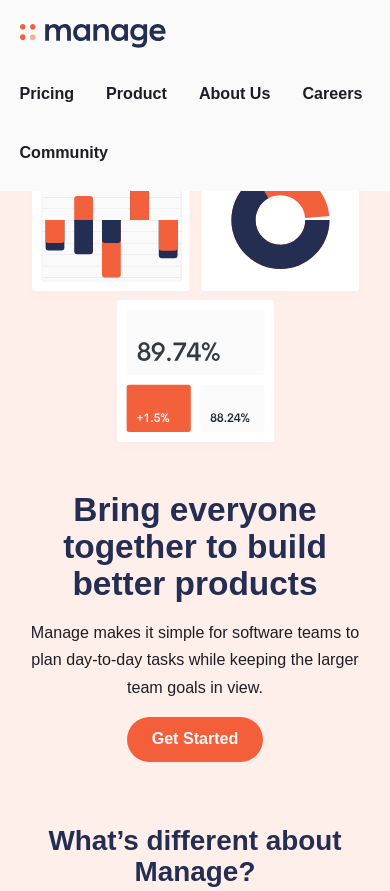
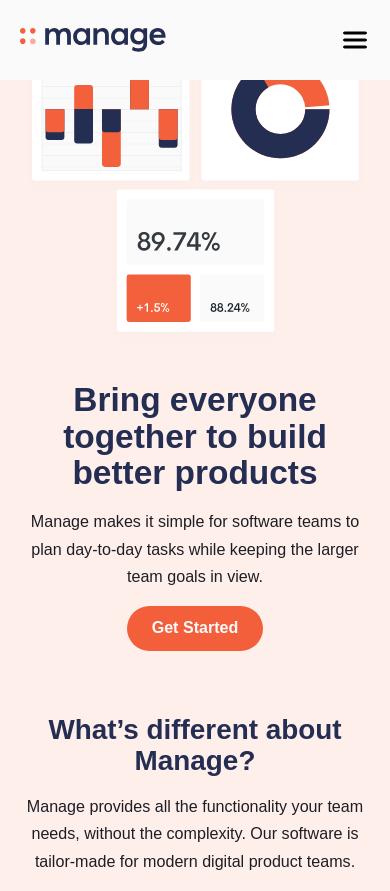
Before and after one commit to dwhenson/frontendmentor-manage, a website with bundled scripts: page index.html in a window 390 px wide. Shown: the top 891 px of the page. Built offline with nearby package versions, Linux system fonts and the light colour scheme; files whose address does not match are found by name; a web font is replaced by a local one.

Commit message:
☑️ ADD: New blocks and JS files

```diff
--- /dev/null
+++ b/js/burger-menu.js
@@ -0,0 +1,145 @@
+import getFocusableElements from "./get-focusable-elements.js";
+
+class BurgerMenu extends HTMLElement {
+	constructor() {
+		super();
+
+		const self = this;
+
+		this.state = new Proxy(
+			{
+				status: "open",
+				enabled: false,
+			},
+			{
+				set(state, key, value) {
+					const oldValue = state[key];
+
+					state[key] = value;
+					if (oldValue !== value) {
+						self.processStateChange();
+					}
+					return state;
+				},
+			}
+		);
+	}
+
+	get maxWidth() {
+		return parseInt(this.getAttribute("max-width") || 9999, 10);
+	}
+
+	connectedCallback() {
+		this.initialMarkup = this.innerHTML;
+		this.render();
+
+		const observer = new ResizeObserver((observedItems) => {
+			const { contentRect } = observedItems[0];
+			this.state.enabled = contentRect.width <= this.maxWidth;
+		});
+
+		// We want to watch the parent like a hawk
+		observer.observe(this.parentNode);
+	}
+
+	render() {
+		this.innerHTML = `
+			<div class="burger-menu" data-element="burger-root">
+				<button class="burger-menu__trigger" data-element="burger-menu-trigger" type="button" aria-label="Open menu">
+					<span class="burger-menu__bar" aria-hidden="true"></span>
+				</button>
+				<div class="burger-menu__panel" data-element="burger-menu-panel">
+					${this.initialMarkup}
+				</div>
+			</div>
+		`;
+
+		this.postRender();
+	}
+
+	postRender() {
+		this.trigger = this.querySelector('[data-element="burger-menu-trigger"]');
+		this.panel = this.querySelector('[data-element="burger-menu-panel"]');
+		this.root = this.querySelector('[data-element="burger-root"]');
+		this.focusableElements = getFocusableElements(this);
+
+		if (this.trigger && this.panel) {
+			this.toggle();
+
+			this.trigger.addEventListener("click", (evt) => {
+				evt.preventDefault();
+
+				this.toggle();
+			});
+
+			document.addEventListener("focusin", () => {
+				if (!this.contains(document.activeElement)) {
+					this.toggle("closed");
+				}
+			});
+
+			return;
+		}
+
+		this.innerHTML = this.initialMarkup;
+	}
+
+	toggle(forcedStatus) {
+		if (forcedStatus) {
+			if (this.state.status === forcedStatus) {
+				return;
+			}
+
+			this.state.status = forcedStatus;
+		} else {
+			this.state.status = this.state.status === "closed" ? "open" : "closed";
+		}
+	}
+
+	processStateChange() {
+		this.root.setAttribute("status", this.state.status);
+		this.root.setAttribute("enabled", this.state.enabled ? "true" : "false");
+
+		this.manageFocus();
+
+		switch (this.state.status) {
+			case "closed":
+				this.trigger.setAttribute("aria-expanded", "false");
+				this.trigger.setAttribute("aria-label", "Open menu");
+				break;
+			case "open":
+			case "initial":
+				this.trigger.setAttribute("aria-expanded", "true");
+				this.trigger.setAttribute("aria-label", "Close menu");
+				break;
+			default:
+				console.log("Error Process State Change");
+		}
+	}
+
+	manageFocus() {
+		if (!this.state.enabled) {
+			this.focusableElements.forEach((element) => element.removeAttribute("tabindex"));
+			return;
+		}
+
+		switch (this.state.status) {
+			case "open":
+				this.focusableElements.forEach((element) => element.removeAttribute("tabindex"));
+				break;
+			case "closed":
+				[...this.focusableElements]
+					.filter((element) => element.getAttribute("data-element") !== "burger-menu-trigger")
+					.forEach((element) => element.setAttribute("tabindex", "-1"));
+				break;
+			default:
+				console.log("Error Manage Focus");
+		}
+	}
+}
+
+if ("customElements" in window) {
+	customElements.define("burger-menu", BurgerMenu);
+}
+
+export default BurgerMenu;
--- /dev/null
+++ b/js/get-focusable-elements.js
@@ -0,0 +1,17 @@
+/**
+ * Returns back a NodeList of focusable elements
+ * that exist within the passed parnt HTMLElement
+ *
+ * @param {HTMLElement} parent HTML element
+ * @returns {NodeList} The focusable elements that we can find
+ */
+export default (parent) => {
+	if (!parent) {
+		console.warn("You need to pass a parent HTMLElement");
+		return [];
+	}
+
+	return parent.querySelectorAll(
+		'button:not([disabled]), [href], input:not([disabled]), select:not([disabled]), textarea:not([disabled]), [tabindex]:not([tabindex="-1"]):not([disabled]), details:not([disabled]), summary:not(:disabled)'
+	);
+};
--- a/scss/global.scss
+++ b/scss/global.scss
@@ -72,7 +72,7 @@
 @import "blocks/header";
 @import "blocks/navigation";
 @import "blocks/intro";
-// @import "blocks/different";
+@import "blocks/different";
 // @import "blocks/feedback";
 // @import "blocks/simplify";
 @import "blocks/footer";
--- a/scss/utilities/_flow-content.scss
+++ b/scss/utilities/_flow-content.scss
@@ -1,5 +1,9 @@
 /* Add vertical rhythm inside elements */
 
 .flow-content > * + * {
-	margin-top: 1em;
+	margin-top: calc(var(--spacer) * 1);
+
+	@include respond-to("medium") {
+		margin-top: calc(var(--spacer) * 2);
+	}
 }
```
Also changed, not shown: scss/blocks/_different.scss (added, +7 -0 lines).
